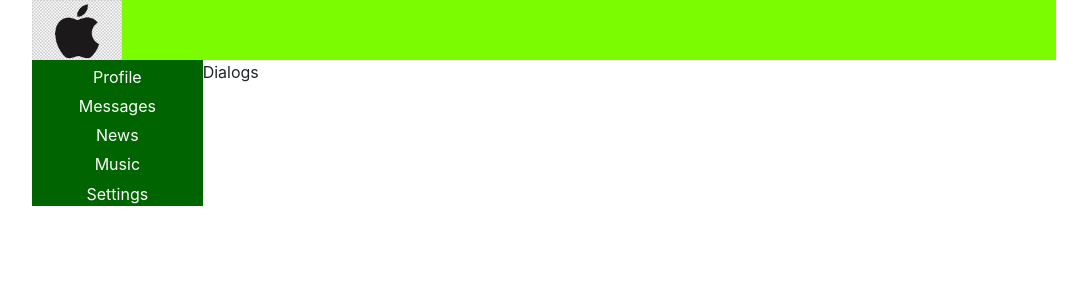
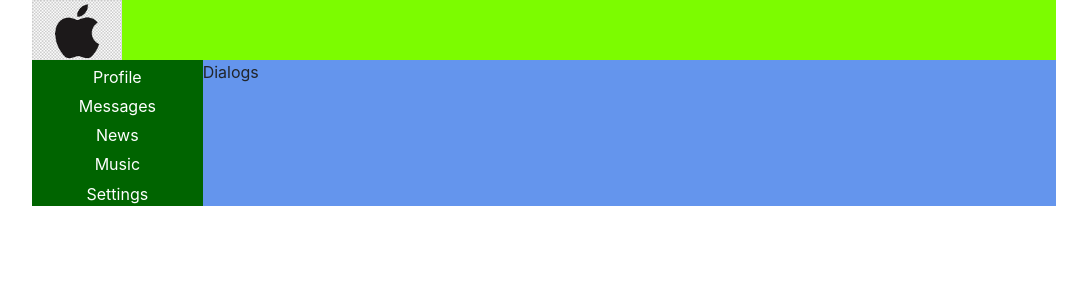
Before and after one commit to MulikaV/React, a React (Create React App) app: page / in a window 1280 px wide. Shown: the top 300 px of the page, without its empty margins (96-1183 px from the left). Built offline with nearby package versions, Linux system fonts and the light colour scheme.

Commit message:
lesson18.1

```diff
--- a/src/App.css
+++ b/src/App.css
@@ -1,12 +1,16 @@
 .app-wrapper {
-  width: 80%;
-  margin: 0 auto      ;
-  display: grid;
-  grid-template-rows: 60px 1fr;
-  grid-template-columns: 2fr 10fr;
+    width: 80%;
+    margin: 0 auto;
+    display: grid;
+    grid-template-rows: 60px 1fr;
+    grid-template-columns: 2fr 10fr;
 
-  grid-template-areas:
-  "hd hd"
-  "nv ctn";
+    grid-template-areas: "hd hd" "nv ctn";
 
 }
+
+.app-wrapper-content {
+    grid-area: ctn;
+    background-color: cornflowerblue;
+
+}
--- a/src/App.js
+++ b/src/App.js
@@ -6,14 +6,17 @@ import Profile from './components/Profile/Profile';
 import Dialogs from "./components/Dialogs/Dialogs";
 
 function App() {
-  return (
-    <div className='app-wrapper '>
-      <Header />
-      <Navbar />
-    {/*  <Profile />*/}
-      <Dialogs />
-    </div>
-  );
+    return (
+        <div className='app-wrapper '>
+            <Header/>
+            <Navbar/>
+            <div className='app-wrapper-content'>
+                {/*  <Profile />*/}
+                <Dialogs/>
+            </div>
+
+        </div>
+    );
 }
 
 export default App;
--- a/src/components/Profile/Profile.jsx
+++ b/src/components/Profile/Profile.jsx
@@ -4,7 +4,7 @@ import MyPosts from "./MyPosts/MyPosts";
 
 const Profile = () =>{
   return(
-      <div className={s.content}>
+      <div >
           <div>
               <img src="https://encrypted-tbn0.gstatic.com/images?q=tbn:ANd9GcQ5w2ItqPyvah_o6wduaZeMqjxXtG7HvQm8UlFwMHZk__VYciYcAg" alt=""/>
           </div>
--- a/src/components/Profile/Profile.module.css
+++ b/src/components/Profile/Profile.module.css
@@ -1,8 +1,4 @@
 
-.content {
-    grid-area: ctn;
-    background-color: cornflowerblue;
-}
 
 .content img{
     height: 180px;
```
